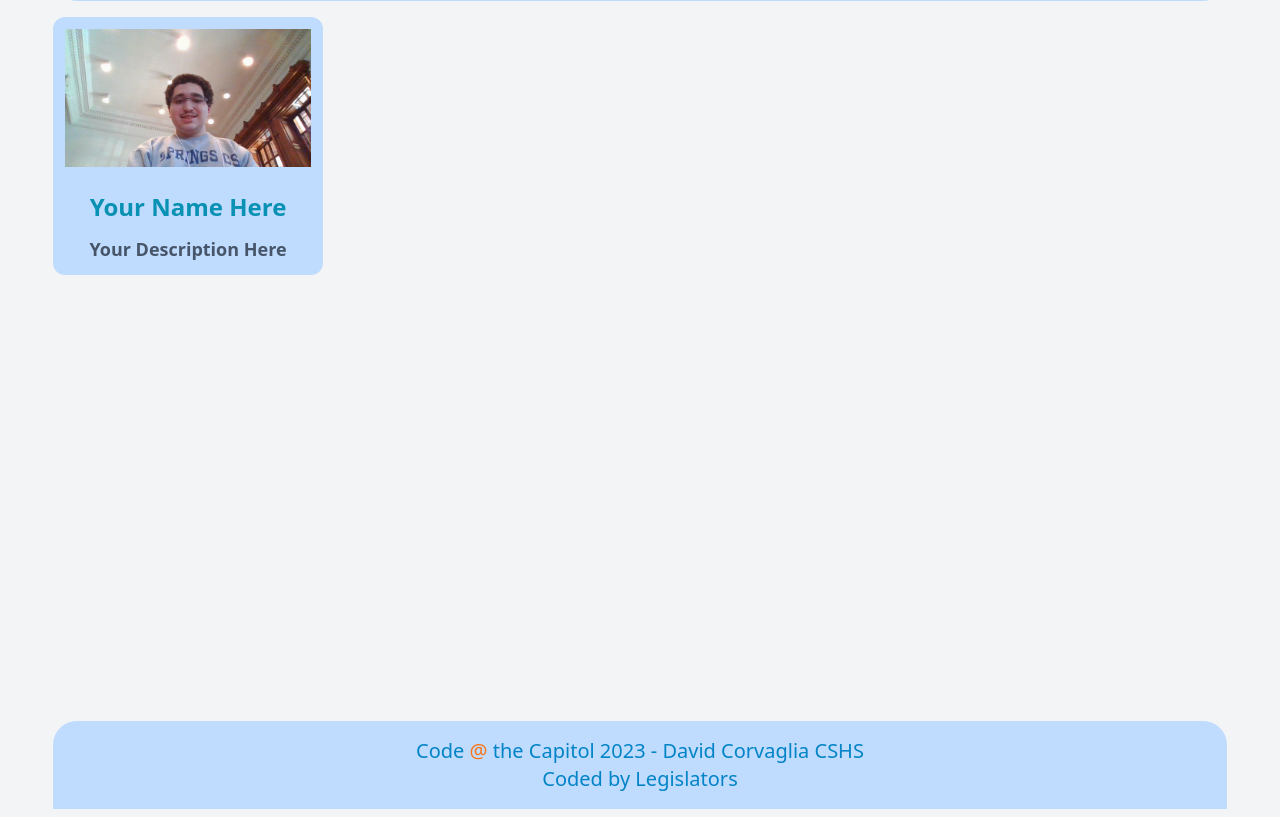
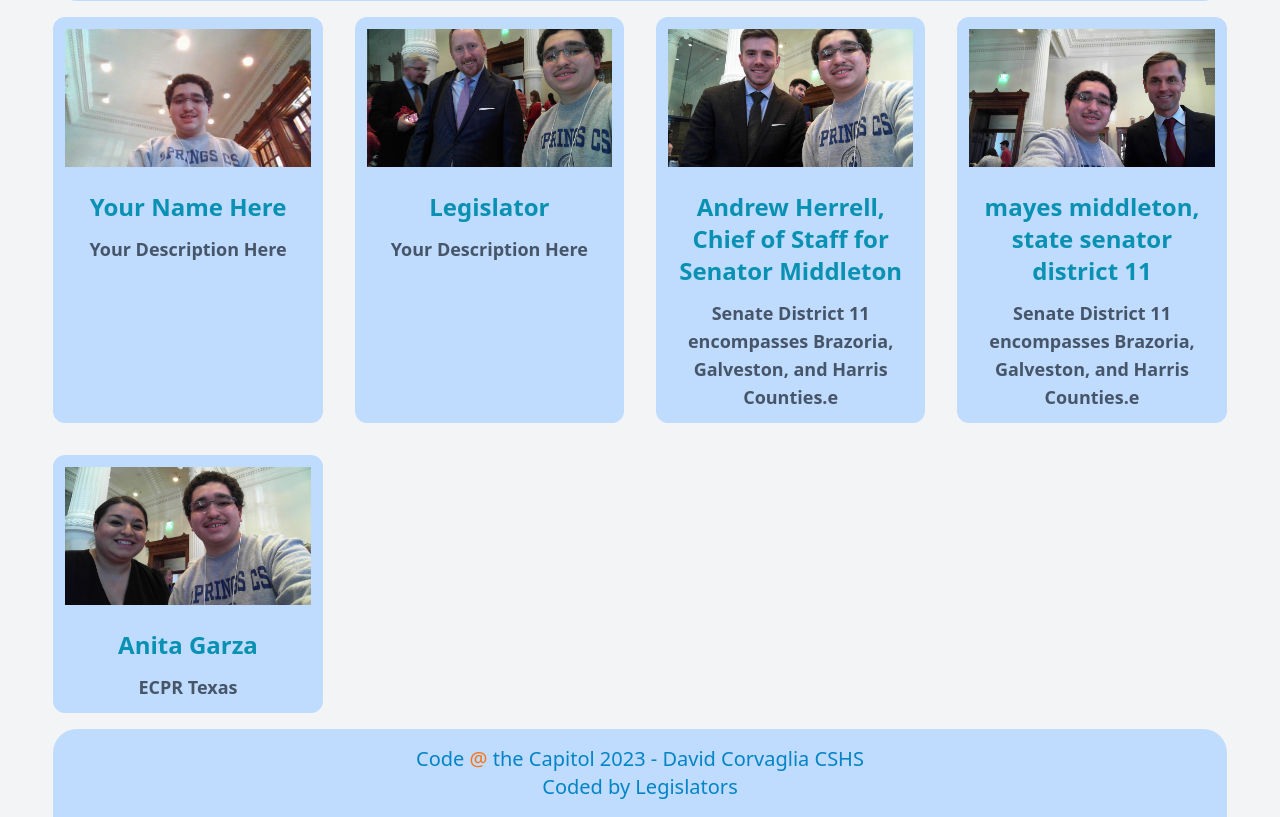
Before and after one commit to corvad/Code-at-Capitol, a website: page public/index.html in a window 1280 px wide. Shown: the part 79-896 px from the top of the page. Drawn offline with Linux system fonts and the light colour scheme.

Commit message:
Some senators

```diff
--- a/public/index.html
+++ b/public/index.html
@@ -21,13 +21,28 @@
         <h1 class="m-3 text-cyan-600 text-2xl font-bold">Your Name Here</h1>
         <h1 class="m-3 text-slate-600 text-lg font-bold">Your Description Here</h1>
       </div>
-      <!--
       <div class="text-center bg-neutral rounded-xl">
-        <img class="rounded-xl object-cover object-center p-3 mx-auto overflow-hidden" alt="Place Holder Image" src="assets/placeholder.jpg">
-        <h1 class="m-3 text-cyan-600 text-2xl font-bold">Your Name Here</h1>
+        <img class="rounded-xl object-cover object-center p-3 mx-auto overflow-hidden" alt="computerscience" src="assets/computerscience.jpg">
+        <h1 class="m-3 text-cyan-600 text-2xl font-bold">Legislator</h1>
         <h1 class="m-3 text-slate-600 text-lg font-bold">Your Description Here</h1>
       </div>
-      -->
+      <div class="text-center bg-neutral rounded-xl">
+        <img class="rounded-xl object-cover object-center p-3 mx-auto overflow-hidden" alt="computerscience" src="assets/Andrew.Middleton.jpg">
+        <h1 class="m-3 text-cyan-600 text-2xl font-bold">Andrew Herrell, Chief of Staff for Senator Middleton</h1>
+        <h1 class="m-3 text-slate-600 text-lg font-bold">Senate District 11 encompasses Brazoria, Galveston, and Harris Counties.e</h1>
+      </div>
+      <div class="text-center bg-neutral rounded-xl">
+        <img class="rounded-xl object-cover object-center p-3 mx-auto overflow-hidden" alt="computerscience" src="assets/clear-springs-day-at-texas-capitol.jpg">
+        <h1 class="m-3 text-cyan-600 text-2xl font-bold">mayes middleton, state senator district 11</h1>
+        <h1 class="m-3 text-slate-600 text-lg font-bold">Senate District 11 encompasses Brazoria, Galveston, and Harris Counties.e</h1>
+      </div>
+      <div class="text-center bg-neutral rounded-xl">
+        <img class="rounded-xl object-cover object-center p-3 mx-auto overflow-hidden" alt="computerscience" src="assets/Anita-Garza.jpg">
+        <h1 class="m-3 text-cyan-600 text-2xl font-bold">Anita Garza</h1>
+        <h1 class="m-3 text-slate-600 text-lg font-bold">ECPR Texas</h1>
+        <h1>
+        </h1>
+      </div>
     </div>
   </body>
   <footer
```
Also changed, not shown: public/assets/Andrew.Middleton.jpg (added), public/assets/Anita-Garza.jpg (added), public/assets/clear-springs-day-at-texas-capitol.jpg (added), public/assets/computerscience.jpg (added).
